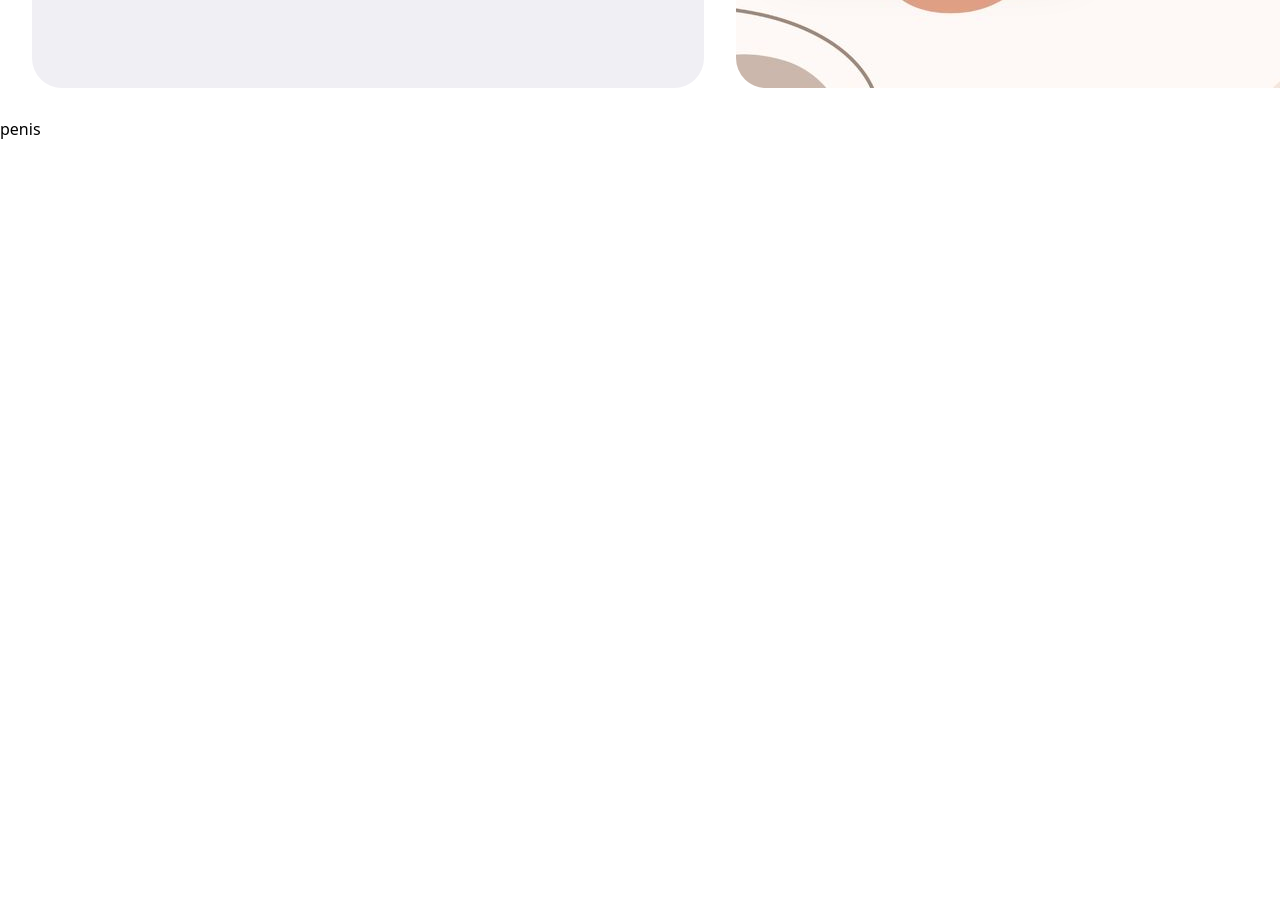
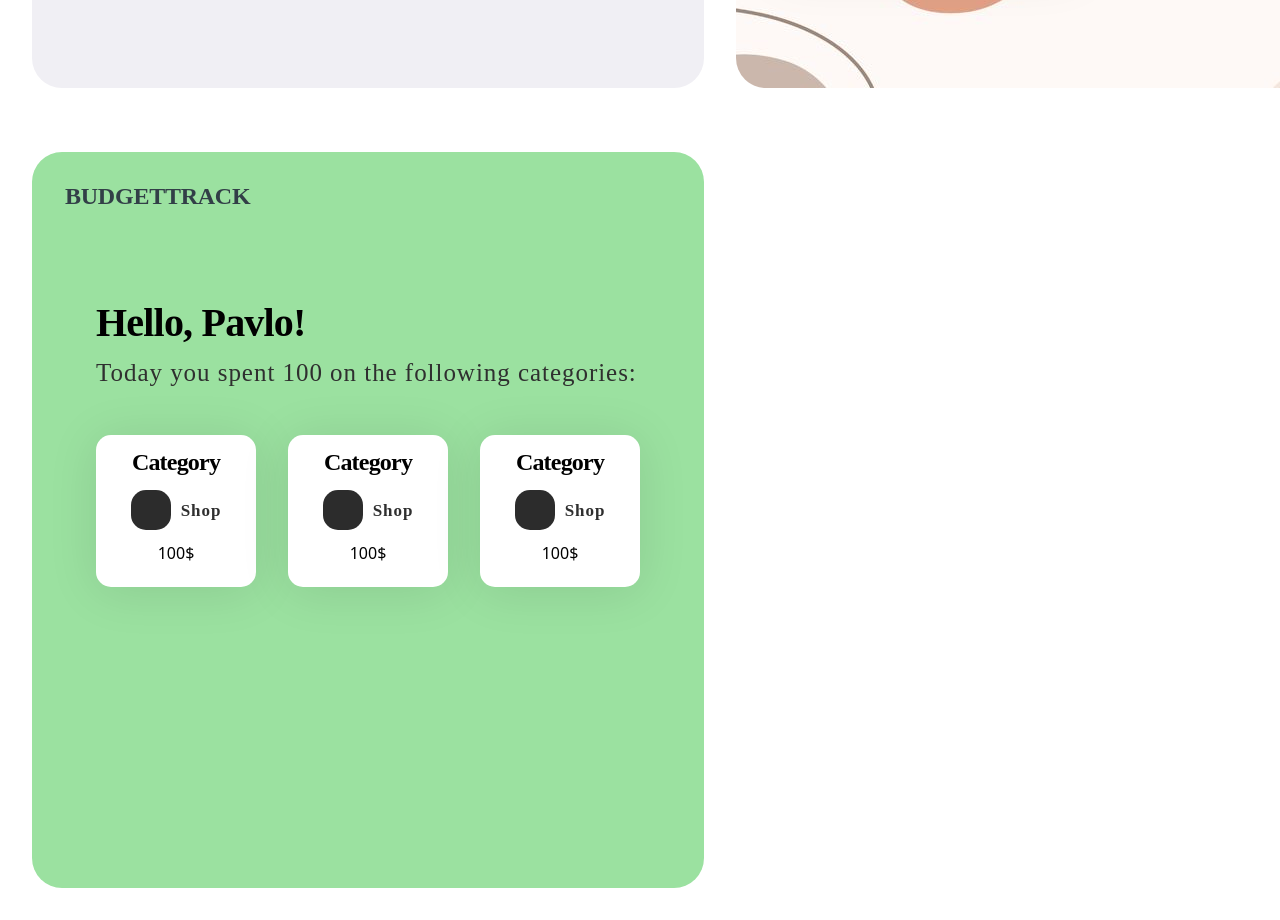
Before and after one commit to kulikp1/qualification, a React (Vite) app: page / in a window 1280 px wide. Shown: the part 680-1600 px from the top of the page. Before the commit the page ends 820 px from the top, so only its background shows below. Built offline with nearby package versions, Linux system fonts and the light colour scheme.

Commit message:
add marcup for categories

```diff
--- a/src/components/DailySpend/DailySpend.jsx
+++ /dev/null
@@ -1,7 +0,0 @@
-import css from "./DailySpend.module.css";
-
-const DailySpend = () => {
-  return <div className={css.mainContainer}>penis</div>;
-};
-
-export default DailySpend;
--- /dev/null
+++ b/src/components/DailySpendPage/Category/Category.jsx
@@ -0,0 +1,21 @@
+import css from "./Category.module.css";
+import customer1 from "../../../assets/homePageAssets/pre-avatar.png";
+
+const Category = () => {
+  return (
+    <div className={css.container}>
+      <h1 className={css.title}>Category</h1>
+      <div className={css.categoryName}>
+        <img
+          src={customer1}
+          alt="categoryAvatar"
+          className={css.categoryAvatar}
+        />
+        <h2 className={css.categoryDescr}>Shop</h2>
+      </div>
+      <p className={css.amount}>100$</p>
+    </div>
+  );
+};
+
+export default Category;
--- /dev/null
+++ b/src/components/DailySpendPage/Category/Category.module.css
@@ -0,0 +1,51 @@
+.container {
+  display: flex;
+  flex-direction: column;
+  align-items: center;
+  border-radius: 15px;
+  background: #fff;
+  box-shadow: 0px 4px 50px 0px rgba(0, 0, 0, 0.1);
+  display: flex;
+  padding: 14px 18px;
+  flex-direction: column;
+  width: 230px;
+
+  margin-top: 50px;
+  /* margin-left: 64px; */
+}
+
+.title {
+  font-family: Poppins;
+  font-size: 24px;
+  font-style: normal;
+  font-weight: 700;
+  letter-spacing: -0.8px;
+  margin: 0;
+  padding: 0;
+}
+
+.categoryName {
+  display: flex;
+  margin-top: 14px;
+  align-items: center;
+  gap: 10px;
+}
+
+.categoryAvatar {
+  width: 40px;
+  height: 40px;
+  border-radius: 15px;
+  /* margin-top: 22px; */
+}
+.categoryDescr {
+  color: #2f2f2f;
+  font-family: Poppins;
+  font-size: 17px;
+  font-style: normal;
+
+  letter-spacing: 0.96px;
+}
+.amount {
+  margin-top: 14px;
+  margin-bottom: 10px;
+}
--- /dev/null
+++ b/src/components/DailySpendPage/DailySpendPage.jsx
@@ -0,0 +1,11 @@
+import Spend from "./Spend/Spend.jsx";
+
+const DailySpendPage = () => {
+  return (
+    <div>
+      <Spend></Spend>
+    </div>
+  );
+};
+
+export default DailySpendPage;
--- /dev/null
+++ b/src/components/DailySpendPage/Spend/Spend.jsx
@@ -0,0 +1,25 @@
+import css from "./Spend.module.css";
+import Category from "../Category/Category";
+
+const Spend = () => {
+  return (
+    <div className={css.mainContainer}>
+      <div>
+        <h1 className={css.logo}>BudgetTrack</h1>
+      </div>
+      <div className={css.mainSpendsContainer}>
+        <h1 className={css.title}>Hello, Pavlo!</h1>
+        <h2 className={css.descr}>
+          Today you spent 100 on the following categories:
+        </h2>
+      </div>
+      <div className={css.categories}>
+        <Category></Category>
+        <Category></Category>
+        <Category></Category>
+      </div>
+    </div>
+  );
+};
+
+export default Spend;
--- /dev/null
+++ b/src/components/DailySpendPage/Spend/Spend.module.css
@@ -0,0 +1,59 @@
+.mainContainer {
+  width: 672px;
+  height: 736px;
+  flex-shrink: 0;
+  display: flex;
+  flex-direction: column;
+
+  border-radius: 30px;
+  background: var(--Accent, #9be1a0);
+}
+
+.logo {
+  color: #323f47;
+  /* text-align: center; */
+  font-family: Poppins;
+  font-size: 24px;
+  font-style: normal;
+  font-weight: 700;
+  line-height: 24px; /* 100% */
+  letter-spacing: -0.24px;
+  text-transform: uppercase;
+
+  margin-top: 32px;
+  margin-left: 33px;
+  margin-bottom: 0;
+}
+
+.mainSpendsContainer {
+  margin-left: 64px;
+  margin-top: 50px;
+}
+
+.title {
+  font-family: Poppins;
+  font-size: 40px;
+  font-style: normal;
+  font-weight: 700;
+  line-height: 76px; /* 95% */
+  letter-spacing: -0.8px;
+
+  margin-bottom: 0;
+}
+
+.descr {
+  color: #2f2f2f;
+  font-family: Poppins;
+  font-size: 25px;
+  font-style: normal;
+  font-weight: 400;
+  line-height: 24px; /* 150% */
+  letter-spacing: 0.96px;
+}
+
+.categories {
+  padding: 0 64px;
+  display: flex;
+  justify-content: center;
+  gap: 32px;
+}
--- a/src/pages/TrackerPage/TrackerPage.jsx
+++ b/src/pages/TrackerPage/TrackerPage.jsx
@@ -1,9 +1,9 @@
-import DailySpend from "../../components/DailySpend/DailySpend.jsx";
+import DailySpend from "../../components/DailySpendPage/DailySpendPage";
 import styles from "./TrackerPage.module.css";
 
 export default function TrackerPage() {
   return (
-    <div className={styles.container}>
+    <div className={styles.TrackerPage}>
       <DailySpend />
       {/* <MonthSpend /> */}
     </div>
--- a/src/pages/TrackerPage/TrackerPage.module.css
+++ b/src/pages/TrackerPage/TrackerPage.module.css
@@ -0,0 +1,5 @@
+.TrackerPage {
+  display: flex;
+  padding: 32px;
+  gap: 32px;
+}
```
Also changed, not shown: src/components/DailySpendPage/DailySpendPage.module.css (added).
